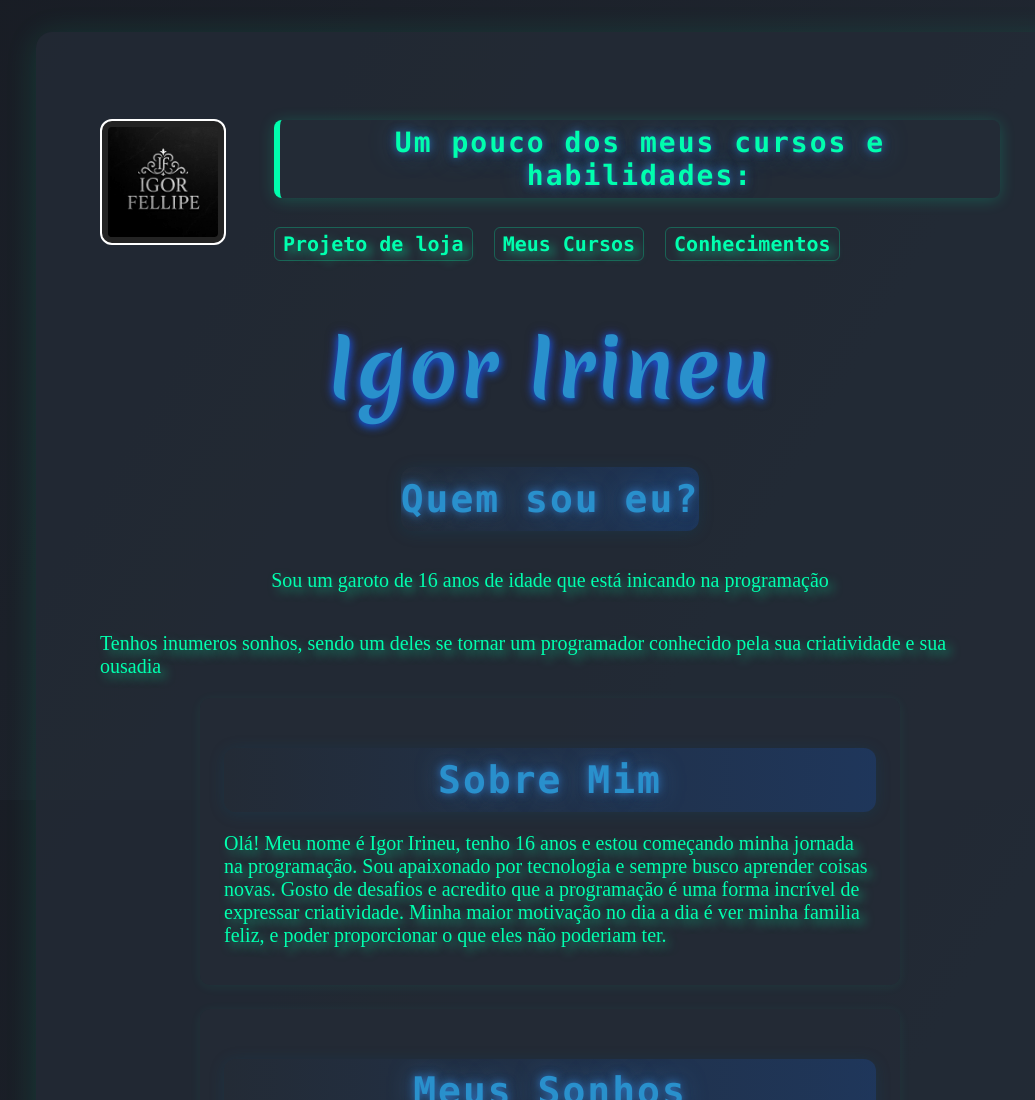
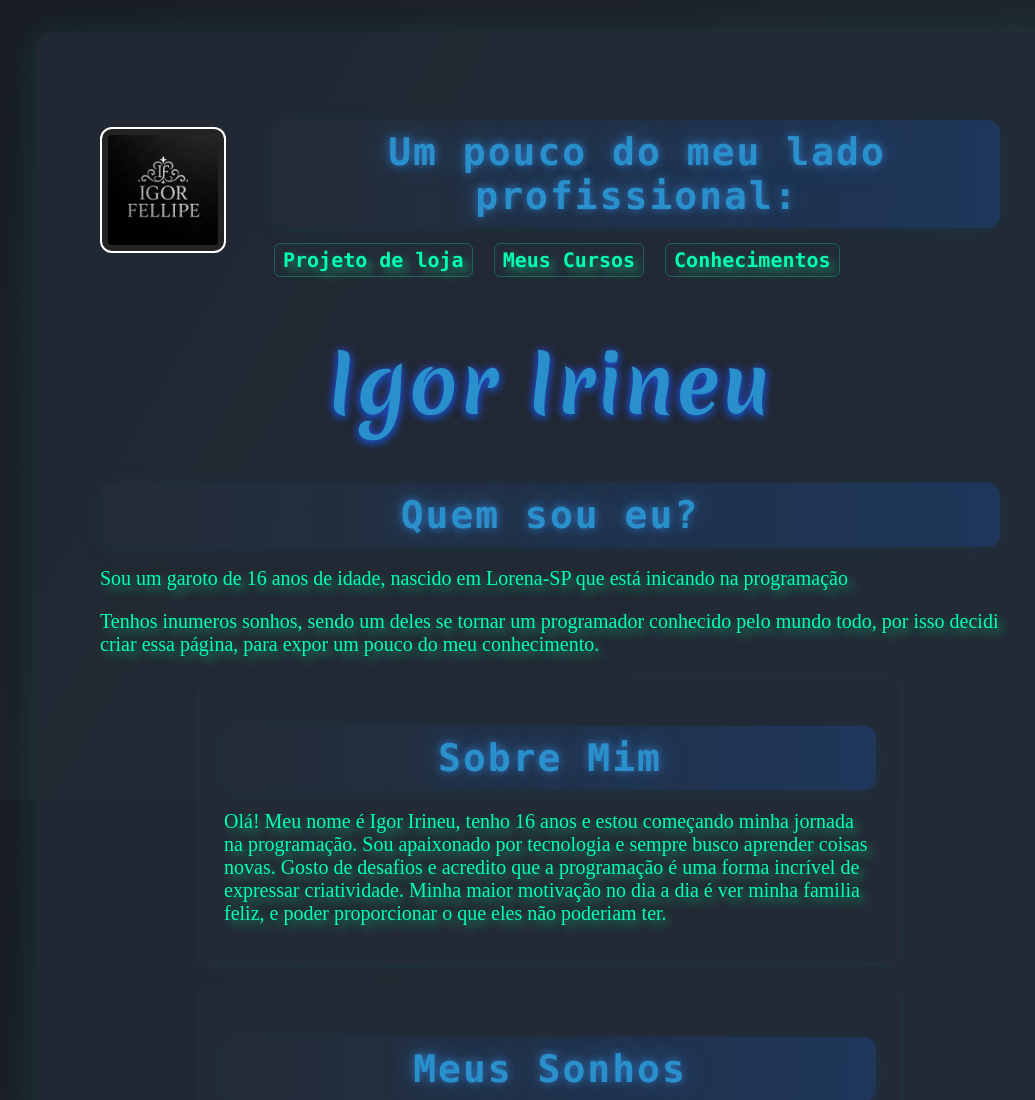
Before and after one commit to Igor0333/site-pessoal, a plain HTML site: page index.html in a window 1280 px wide. Shown: the top 1100 px of the page, without its empty margins (90-1125 px from the left). Drawn offline with Linux system fonts and the light colour scheme.

Commit message:
Add files via upload

```diff
--- a/index.html
+++ b/index.html
@@ -13,7 +13,7 @@
             <header class="cabecalho">
                 <img src="img/meunome.png" alt="Minha logo" id="minhalogo"/>
                 <div class="cabecalho-textos">
-                    <h2 class="rodapetitle">Um pouco dos meus cursos e habilidades:</h2>
+                    <h2 class="subtitle">Um pouco do meu lado profissional:</h2>
                     <p>
                       <a href="Mirror fashion.html">Projeto de loja</a>
                       <a href="meus-cursos.html" style="margin-left:16px;">Meus Cursos</a>
@@ -23,11 +23,11 @@
             </header>
 
             <h1 class="titulo"> Igor Irineu </h1>
+            <div class="quemsoueu">
                 <h2> Quem sou eu?</h2>
-
-                    <p> Sou um garoto de 16 anos de idade que está inicando na programação</p>
-
-                    <p>Tenhos inumeros sonhos, sendo um deles se tornar um programador conhecido pela sua criatividade e sua ousadia</p>
+                    <p> Sou um garoto de 16 anos de idade, nascido em Lorena-SP que está inicando na programação</p>
+                    <p>Tenhos inumeros sonhos, sendo um deles se tornar um programador conhecido pelo mundo todo, por isso decidi criar essa página, para expor um pouco do meu conhecimento.</p>
+            </div>
 
             <main class="corpo-pessoal">
                 <section>
```
